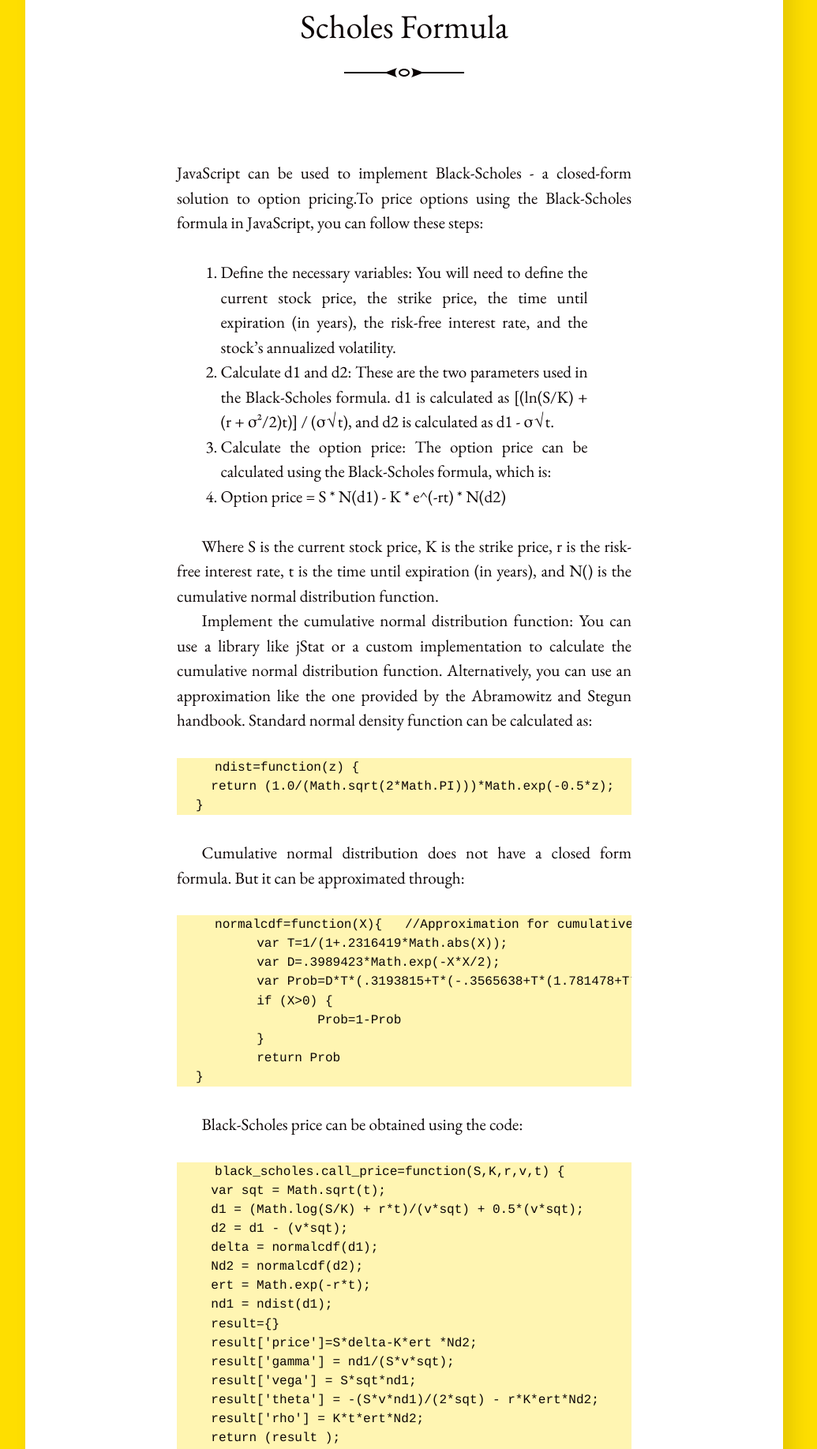
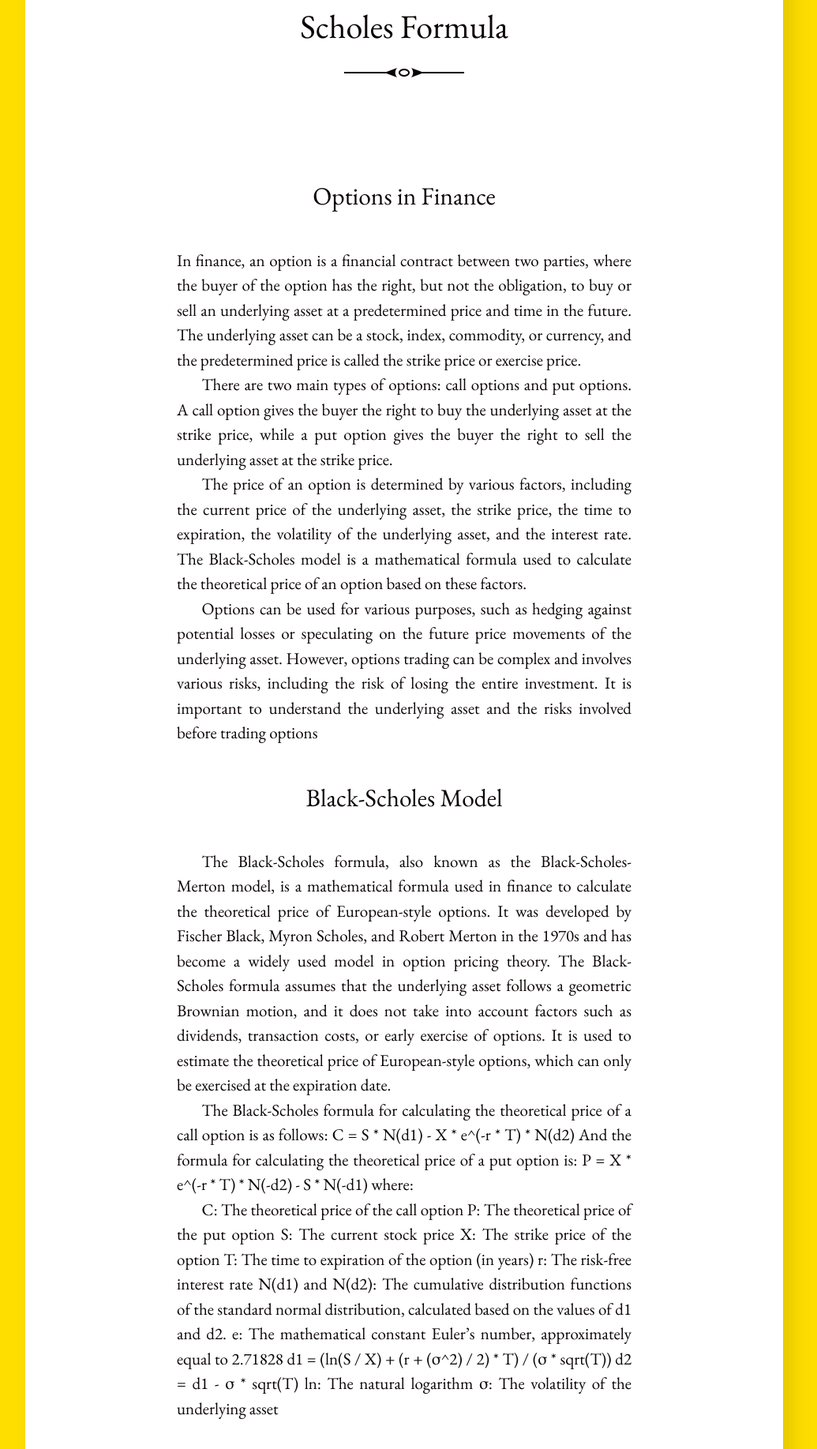
Before and after one commit to gopi-suvanam/gopi-suvanam.github.io, a Jekyll site: the page built from _posts/2023-04-06-Option-Pricing-using-Black-Scholes-in-JavaScript.md, in a window 1280 px wide. Shown: the part 364-2199 px from the top of the page at 79% size, without its empty margins (128-1163 px from the left). Built offline with Jekyll 4.4.1, drawn with Linux system fonts in a browser that asks for light colours; some of the changed text lies outside the part shown.

Commit message:
Update 2023-04-06-Option-Pricing-using-Black-Scholes-in-JavaScript.md

```diff
--- a/_posts/2023-04-06-Option-Pricing-using-Black-Scholes-in-JavaScript.md
+++ b/_posts/2023-04-06-Option-Pricing-using-Black-Scholes-in-JavaScript.md
@@ -3,6 +3,39 @@ title: Option Pricing in JavaScript using Black-Scholes Formula
 layout: post
 description: Black-Scholes is a closed-form solution to option pricing and can easily be implemented in JavaScript for web-app development or experimetnation.
 ---
+
+### Options in Finance
+In finance, an option is a financial contract between two parties, where the buyer of the option has the right, but not the obligation, to buy or sell an underlying asset at a predetermined price and time in the future. The underlying asset can be a stock, index, commodity, or currency, and the predetermined price is called the strike price or exercise price.
+
+There are two main types of options: call options and put options. A call option gives the buyer the right to buy the underlying asset at the strike price, while a put option gives the buyer the right to sell the underlying asset at the strike price.
+
+The price of an option is determined by various factors, including the current price of the underlying asset, the strike price, the time to expiration, the volatility of the underlying asset, and the interest rate. The Black-Scholes model is a mathematical formula used to calculate the theoretical price of an option based on these factors.
+
+Options can be used for various purposes, such as hedging against potential losses or speculating on the future price movements of the underlying asset. However, options trading can be complex and involves various risks, including the risk of losing the entire investment. It is important to understand the underlying asset and the risks involved before trading options
+
+### Black-Scholes Model
+The Black-Scholes formula, also known as the Black-Scholes-Merton model, is a mathematical formula used in finance to calculate the theoretical price of European-style options. It was developed by Fischer Black, Myron Scholes, and Robert Merton in the 1970s and has become a widely used model in option pricing theory. The Black-Scholes formula assumes that the underlying asset follows a geometric Brownian motion, and it does not take into account factors such as dividends, transaction costs, or early exercise of options. It is used to estimate the theoretical price of European-style options, which can only be exercised at the expiration date.
+
+The Black-Scholes formula for calculating the theoretical price of a call option is as follows:
+C = S * N(d1) - X * e^(-r * T) * N(d2)
+And the formula for calculating the theoretical price of a put option is:
+P = X * e^(-r * T) * N(-d2) - S * N(-d1)
+where:
+
+C: The theoretical price of the call option
+P: The theoretical price of the put option
+S: The current stock price
+X: The strike price of the option
+T: The time to expiration of the option (in years)
+r: The risk-free interest rate
+N(d1) and N(d2): The cumulative distribution functions of the standard normal distribution, calculated based on the values of d1 and d2.
+e: The mathematical constant Euler's number, approximately equal to 2.71828
+d1 = (ln(S / X) + (r + (σ^2) / 2) * T) / (σ * sqrt(T))
+d2 = d1 - σ * sqrt(T)
+ln: The natural logarithm
+σ: The volatility of the underlying asset
+
+### Black-Scholes Implementation in JavaScript
 
 JavaScript can be used to implement Black-Scholes - a closed-form solution to option pricing.To price options using the Black-Scholes formula in JavaScript, you can follow these steps:
 
```
